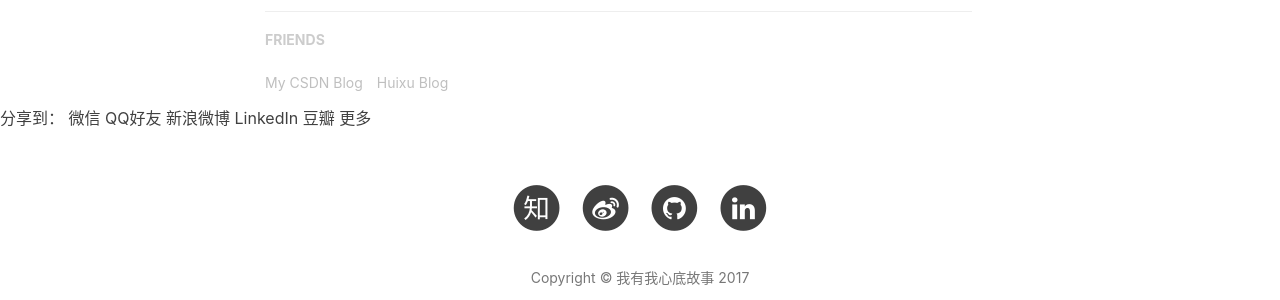
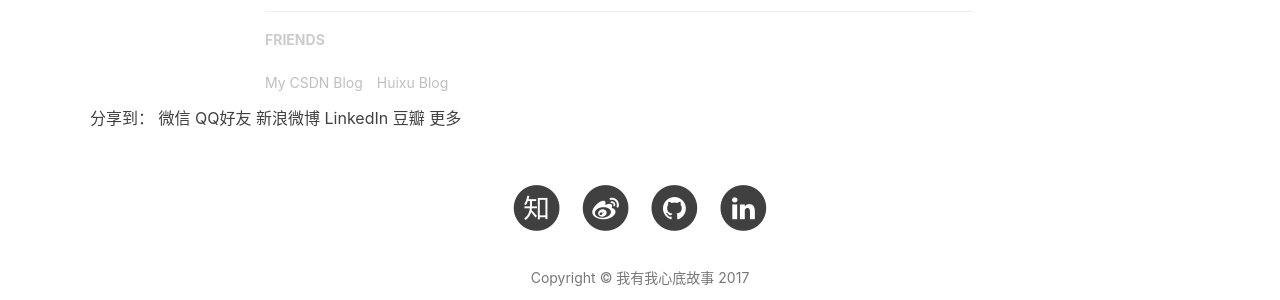
Before and after one commit to Tomy-Lee/Tomy-Lee.github.io, a Jekyll site: the page built from _posts/2017-11-9-the-interface-of-golang-language.md, in a window 1280 px wide. Shown: the part 3901-4201 px from the top of the page. Built offline with Jekyll 4.4.1, drawn with Linux system fonts in a browser that asks for light colours; nearby versions of some CDN libraries; comment, search, counter and statistics services are not loaded.

Commit message:
Update post.html

```diff
--- a/_layouts/post.html
+++ b/_layouts/post.html
@@ -176,7 +176,7 @@
 
 
 <!-- JiaThis Button BEGIN -->
-<div class="jiathis_style" style="padding-right:90px">
+<div class="jiathis_style" style="padding-left:90px">
 	<span class="jiathis_txt">分享到：</span>
 	<a class="jiathis_button_weixin">微信</a>
 	<a class="jiathis_button_cqq">QQ好友</a>
```
